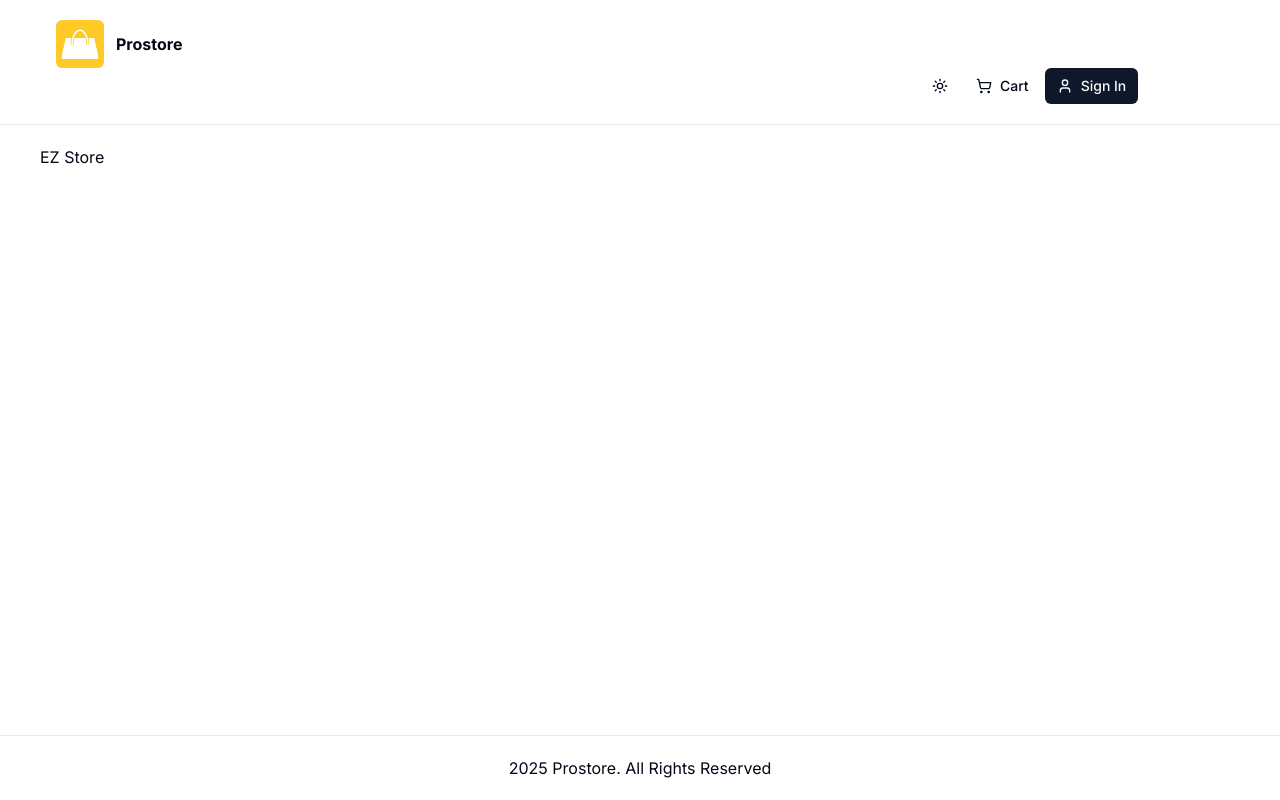
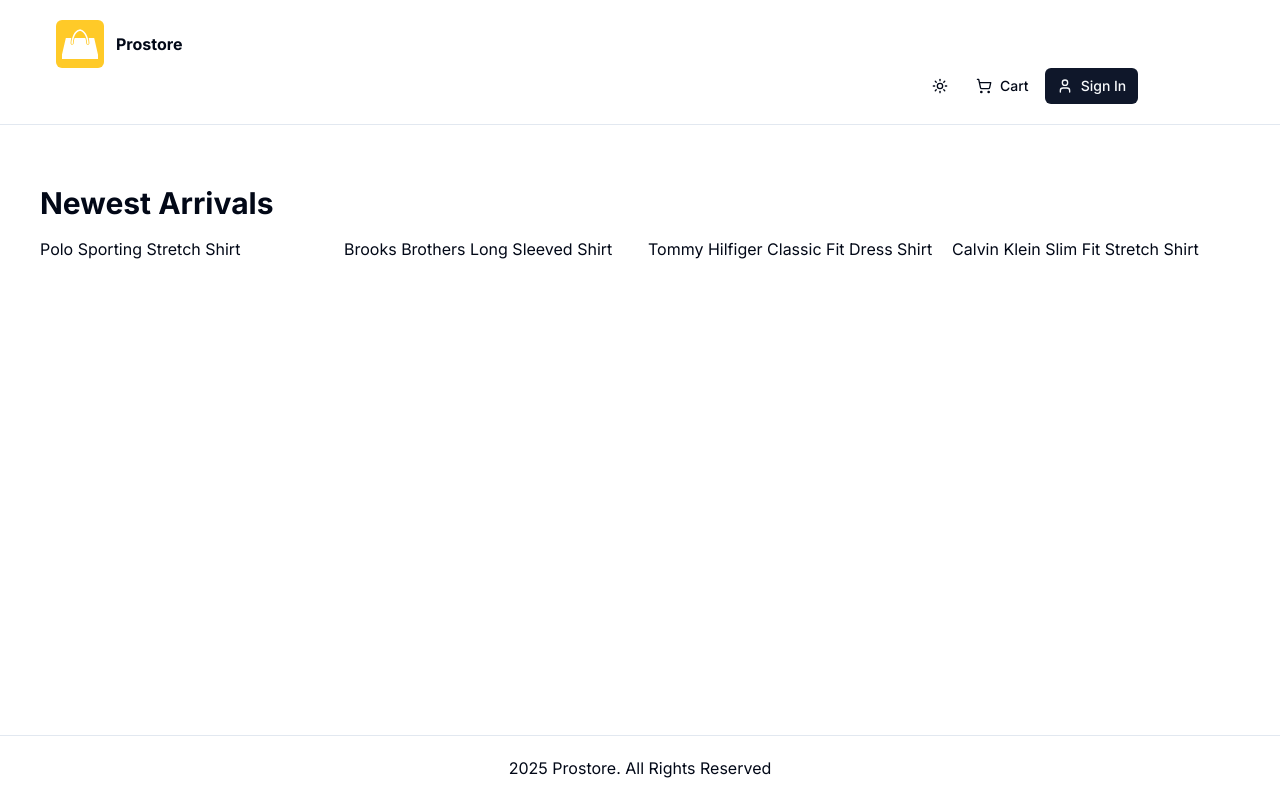
Before and after one commit to urbanlandproducts/EZstore, a Next.js app: page / in a window 1280 px wide. Built offline with nearby package versions, Linux system fonts and the light colour scheme; no server answers.

Commit message:
add: components to populate sample-data

```diff
--- a/app/(root)/page.tsx
+++ b/app/(root)/page.tsx
@@ -1,11 +1,19 @@
+import sampleData from "../../db/sample-data";
+import ProductList from "@/components/shared/product/product-list";
 
 export const metadata = {
   title: 'home'
 }
 
 const Homepage = () => {
-
-  return ( <>EZ Store</> );
+  // implement a limit of 4 products on screen
+  return ( <div>
+    <ProductList
+      data={sampleData.products}
+      title="Newest Arrivals"
+      limit={4}
+    />
+  </div> );
 }
 
 export default Homepage;
--- /dev/null
+++ b/components/shared/product/product-list.tsx
@@ -0,0 +1,22 @@
+const ProductList = ({data, title, limit}: {data: any; title?: string; limit?: number}) => {
+         // will create Product type for ^data param
+         const limitedData = limit ? data.slice(0, limit) : data//data limit
+    return (
+        <div className="my-10">
+            <h2 className="h2-bold mb-4">{title}</h2>
+            {data.length > 0 ? (
+                <div className="grid grid-cols-1 sm:grid-cols-2 md:grid-cols-3 lg:grid-cols-4 gap-4">
+                    {limitedData.map((product: any) => (
+                        <div>{product.name}</div>
+                    ))}
+                </div>
+            ) : (
+                <div>
+                <p>No Products Found</p>
+                </div>
+            ) }
+        </div>
+     );
+}
+
+export default ProductList;
--- /dev/null
+++ b/db/sample-data.ts
@@ -0,0 +1,108 @@
+const sampleData = {
+  products: [
+    {
+      name: 'Polo Sporting Stretch Shirt',
+      slug: 'polo-sporting-stretch-shirt',
+      category: "Men's Dress Shirts",
+      description: 'Classic Polo style with modern comfort',
+      images: [
+        '/images/sample-products/p1-1.jpg',
+        '/images/sample-products/p1-2.jpg',
+      ],
+      price: 59.99,
+      brand: 'Polo',
+      rating: 4.5,
+      numReviews: 10,
+      stock: 5,
+      isFeatured: true,
+      banner: 'banner-1.jpg',
+    },
+    {
+      name: 'Brooks Brothers Long Sleeved Shirt',
+      slug: 'brooks-brothers-long-sleeved-shirt',
+      category: "Men's Dress Shirts",
+      description: 'Timeless style and premium comfort',
+      images: [
+        '/images/sample-products/p2-1.jpg',
+        '/images/sample-products/p2-2.jpg',
+      ],
+      price: 85.9,
+      brand: 'Brooks Brothers',
+      rating: 4.2,
+      numReviews: 8,
+      stock: 10,
+      isFeatured: true,
+      banner: 'banner-2.jpg',
+    },
+    {
+      name: 'Tommy Hilfiger Classic Fit Dress Shirt',
+      slug: 'tommy-hilfiger-classic-fit-dress-shirt',
+      category: "Men's Dress Shirts",
+      description: 'A perfect blend of sophistication and comfort',
+      images: [
+        '/images/sample-products/p3-1.jpg',
+        '/images/sample-products/p3-2.jpg',
+      ],
+      price: 99.95,
+      brand: 'Tommy Hilfiger',
+      rating: 4.9,
+      numReviews: 3,
+      stock: 0,
+      isFeatured: false,
+      banner: null,
+    },
+    {
+      name: 'Calvin Klein Slim Fit Stretch Shirt',
+      slug: 'calvin-klein-slim-fit-stretch-shirt',
+      category: "Men's Dress Shirts",
+      description: 'Streamlined design with flexible stretch fabric',
+      images: [
+        '/images/sample-products/p4-1.jpg',
+        '/images/sample-products/p4-2.jpg',
+      ],
+      price: 39.95,
+      brand: 'Calvin Klein',
+      rating: 3.6,
+      numReviews: 5,
+      stock: 10,
+      isFeatured: false,
+      banner: null,
+    },
+    {
+      name: 'Polo Ralph Lauren Oxford Shirt',
+      slug: 'polo-ralph-lauren-oxford-shirt',
+      category: "Men's Dress Shirts",
+      description: 'Iconic Polo design with refined oxford fabric',
+      images: [
+        '/images/sample-products/p5-1.jpg',
+        '/images/sample-products/p5-2.jpg',
+      ],
+      price: 79.99,
+      brand: 'Polo',
+      rating: 4.7,
+      numReviews: 18,
+      stock: 6,
+      isFeatured: false,
+      banner: null,
+    },
+    {
+      name: 'Polo Classic Pink Hoodie',
+      slug: 'polo-classic-pink-hoodie',
+      category: "Men's Sweatshirts",
+      description: 'Soft, stylish, and perfect for laid-back days',
+      images: [
+        '/images/sample-products/p6-1.jpg',
+        '/images/sample-products/p6-2.jpg',
+      ],
+      price: 99.99,
+      brand: 'Polo',
+      rating: 4.6,
+      numReviews: 12,
+      stock: 8,
+      isFeatured: true,
+      banner: null,
+    },
+  ],
+};
+
+export default sampleData;
```
